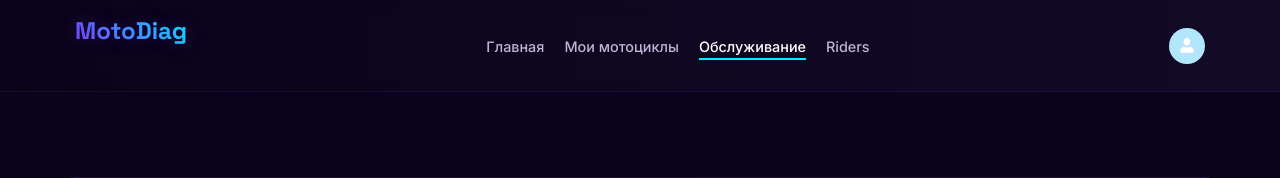
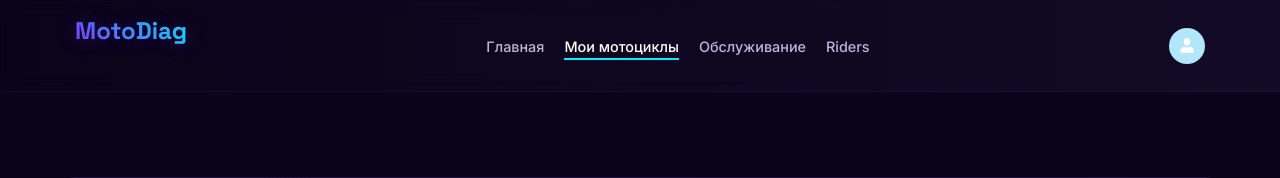
Before and after one commit to griskprj/MotoDiag1.0, a Flask app: template app/templates/moto.html in a window 1280 px wide. Shown: the top 178 px of the page. Run offline with Flask 3, Linux system fonts and the light colour scheme; the template is opened without the code that fills it, so the values that code supplies are empty.

Commit message:
Change active class in header to my moto on moto page

```diff
--- a/app/templates/moto.html
+++ b/app/templates/moto.html
@@ -73,8 +73,8 @@
                 <nav>
                     <ul>
                         <li><a href="/index">Главная</a></li>
-                        <li><a href="/moto/my_moto">Мои мотоциклы</a></li>
-                        <li><a href="/maintenance/maintenance" class="active">Обслуживание</a></li>
+                        <li><a href="/moto/my_moto" class="active">Мои мотоциклы</a></li>
+                        <li><a href="/maintenance/maintenance">Обслуживание</a></li>
                         <li><a href="/community/riders">Riders</a></li>
                     </ul>
                 </nav>
```
